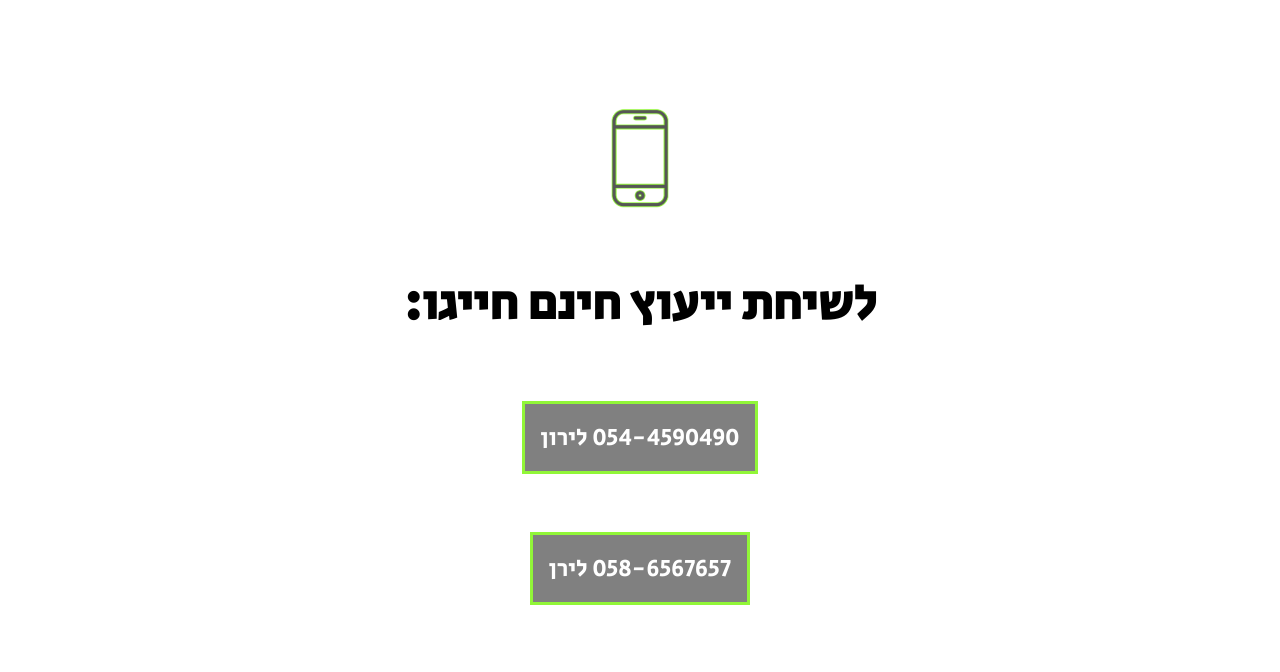
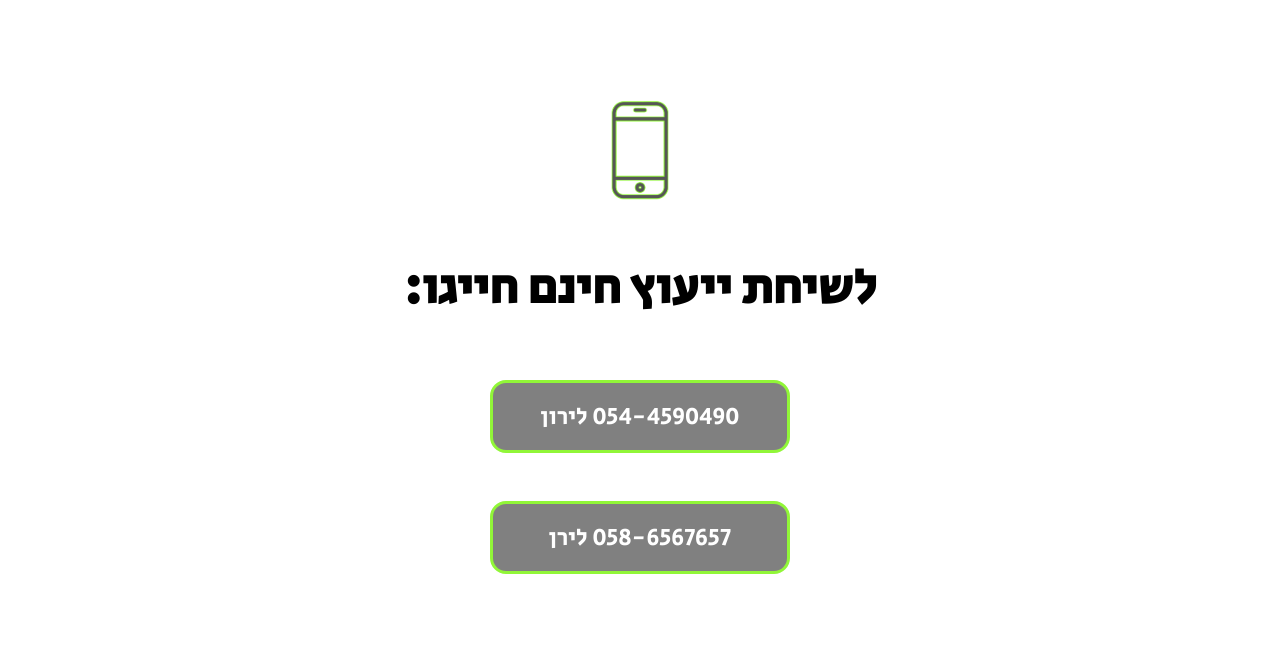
Before and after one commit to liranko27/chargeX, a plain HTML site: page index.html in a window 1280 px wide. Shown: the part 1437-2109 px from the top of the page. Drawn offline with Linux system fonts and the light colour scheme.

Commit message:
btn style

```diff
--- a/style.css
+++ b/style.css
@@ -103,8 +103,6 @@
     margin-bottom: 2rem;
 }
 
-
-
 .contact img {
     display: block;
     width: 10%;
@@ -112,8 +110,13 @@
 }
 
 .contact div {
-    margin: 3rem 0;
+    margin: 1.5rem 0;
+    width: 100%;
+    display: flex;
+    justify-content: center;
+    align-items: center;
 }
+
 
 .phone_btn {
     text-decoration: none;
@@ -122,6 +125,13 @@
     font-size: 1.5rem;
     padding: 1rem;
     border: 3px solid #91F638;
+    border-radius: 1rem;
+    min-width: 300px;
+    text-align: center;
+}
+
+.phone_btn:hover {
+    background-color: darkgray;
 }
 
 footer {
```
